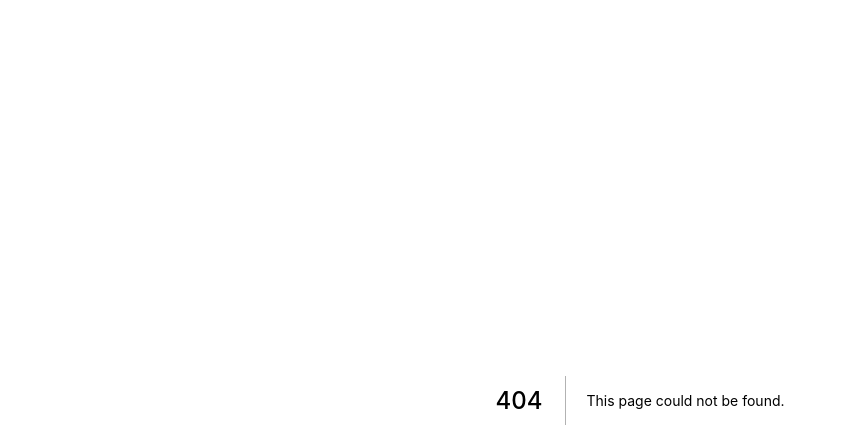
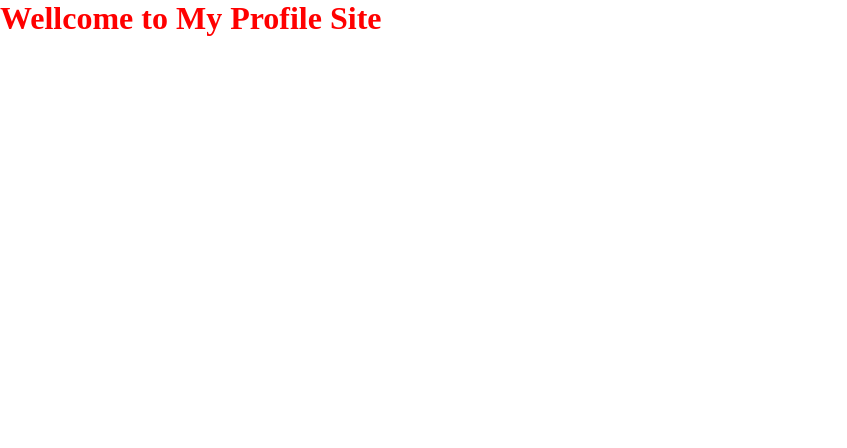
Before and after one commit to Jian-Kai/ProfileProject, a Next.js app: page /index in a window 1280 px wide. Before the commit this address had no page. Shown: the top 448 px of the page, without its empty margins (0-847 px from the left). Built offline with nearby package versions, Linux system fonts and the light colour scheme.

Commit message:
start scss

```diff
--- a/next.config.js
+++ b/next.config.js
@@ -1,6 +1,15 @@
 const path = require('path');
 
 module.exports = {
+  async redirects() {
+    return [
+      {
+        source: '/',
+        destination: '/index',
+        permanent: true,
+      },
+    ];
+  },
   sassOptions: {
     includePaths: [path.join(__dirname, 'styles')],
   },
--- /dev/null
+++ b/pages/_app.tsx
@@ -0,0 +1,9 @@
+import React from 'react';
+import { AppProps } from 'next/app';
+import '../styles/styles.scss';
+
+function MyApp({ Component, pageProps }: AppProps): JSX.Element {
+  return <Component {...pageProps} />;
+}
+
+export default MyApp;
--- /dev/null
+++ b/pages/index/index.tsx
@@ -0,0 +1,8 @@
+import React from 'react';
+import style from '../../styles/index/styles.module.scss';
+
+const Index: React.FC = () => {
+  return <h1 className={style.title}>Wellcome to My Profile Site</h1>;
+};
+
+export default Index;
--- /dev/null
+++ b/styles/index/styles.module.scss
@@ -0,0 +1,3 @@
+.title {
+  color: red;
+}
--- /dev/null
+++ b/styles/styles.scss
@@ -0,0 +1,8 @@
+* {
+  margin: 0;
+  padding: 0;
+}
+
+body {
+  box-sizing: border-box;
+}
```
Also changed, not shown: pages/index.tsx (deleted, +0 -7 lines).
